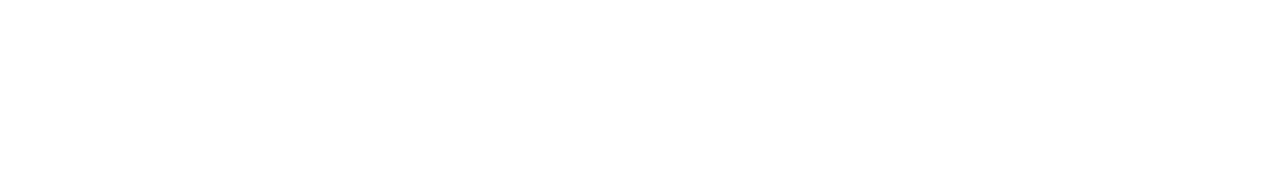
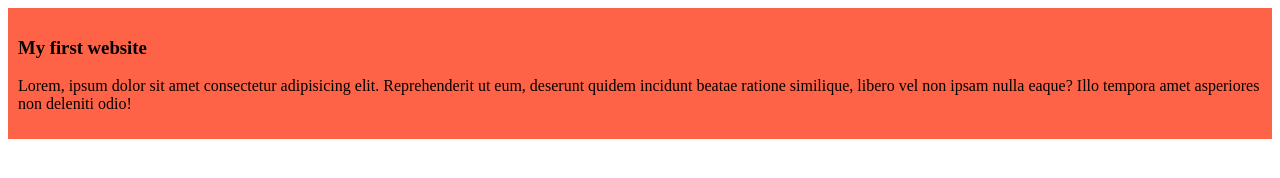
Before and after one commit to manikcmt/my-simple-website-repo, a plain HTML site: page index.html in a window 1280 px wide. Drawn offline with Linux system fonts and the light colour scheme.

Commit message:
added the first blog

```diff
--- a/index.html
+++ b/index.html
@@ -4,8 +4,14 @@
     <meta charset="UTF-8">
     <meta name="viewport" content="width=device-width, initial-scale=1.0">
     <title>my simple website</title>
+    <link rel="stylesheet" href="styles.css/blog.css">
 </head>
 <body>
+    <div>
+        <h3>My first website</h3>
+        <p>Lorem, ipsum dolor sit amet consectetur adipisicing elit. Reprehenderit ut eum, deserunt quidem incidunt beatae ratione similique, libero vel non ipsam nulla eaque? Illo tempora amet asperiores non deleniti odio!</p>
+
+    </div>
 
 </body>
 </html>
--- /dev/null
+++ b/styles.css/blog.css
@@ -0,0 +1,4 @@
+div{
+    background-color: tomato;
+    padding: 10px;
+}
```
